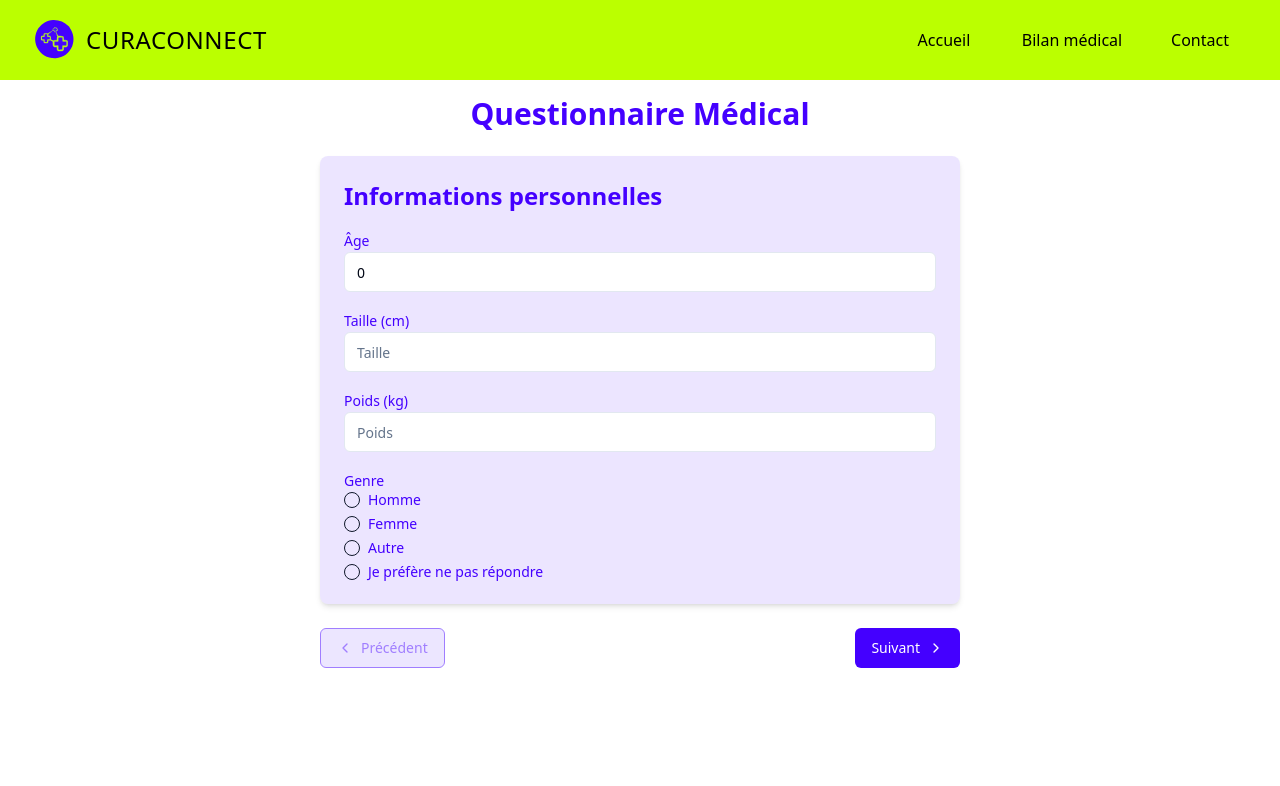
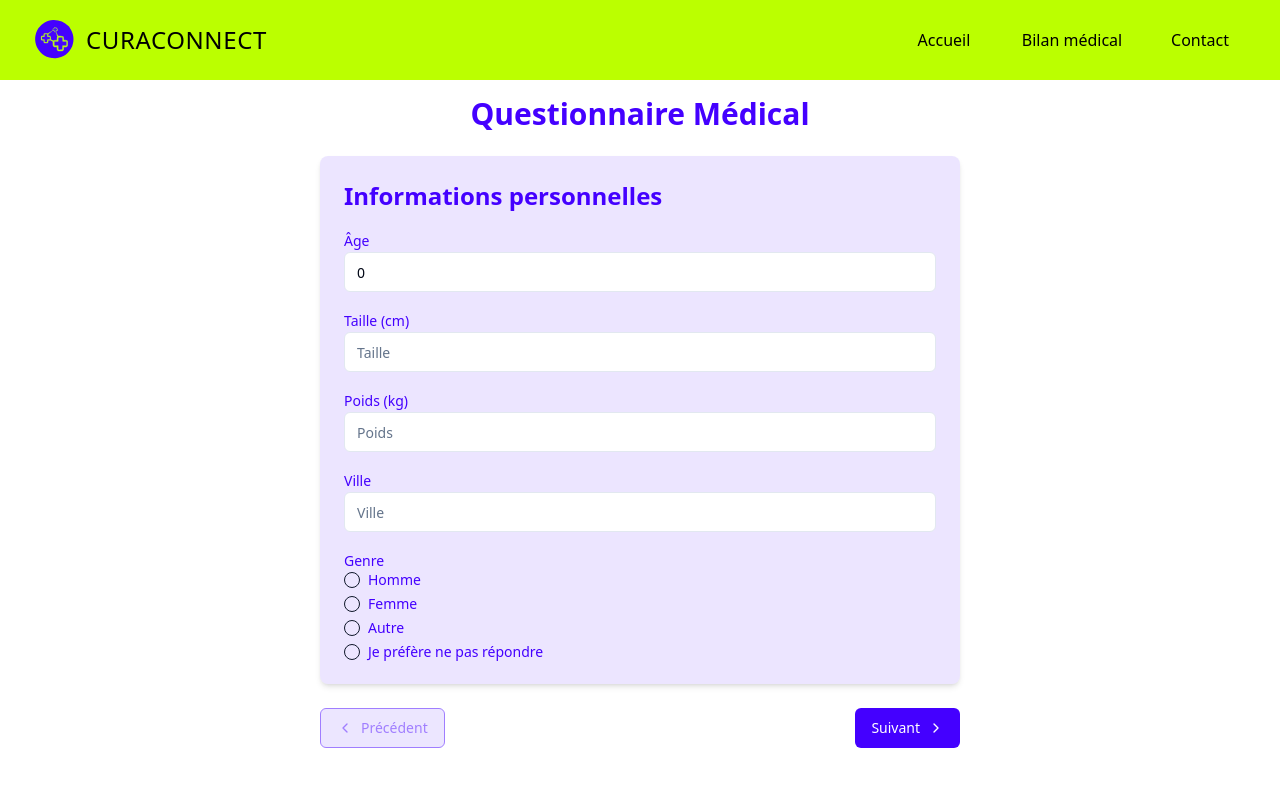
Before and after one commit to SaintenoyTom/Workshop-2024-G22, a Next.js app: page /form in a window 1280 px wide. Shown: the top 786 px of the page. Built offline with nearby package versions, Linux system fonts and the light colour scheme.

Commit message:
Ajout label ville

```diff
--- a/app/form/page.tsx
+++ b/app/form/page.tsx
@@ -17,13 +17,13 @@ export default function MedicalQuestionnaireCarousel() {
     height: '',
     weight: '',
     gender: '',
+    ville: '',
     symptoms: [] as string[],
     customSymptom: '',
   })
   const [diagnosis, setDiagnosis] = useState('')
   const [advice, setAdvice] = useState('')
   const [checkup, setCheckup] = useState('')
-  const [ville, setVille] = useState('')
   const [recommendations, setRecommendations] = useState<string[]>([])
 
   const [termsAccepted, setTermsAccepted] = useState(false);
@@ -77,7 +77,6 @@ export default function MedicalQuestionnaireCarousel() {
     setAdvice("Vous pouvez prendre deux jours de repos.")
     setCheckup("Il est recommandé d'effectuer un dépistage contre le cancer du sein ainsi qu'une injection du vaccin contre le tétanos.")
     setRecommendations(["Médecin généraliste", "néurologue", "Médecin du sport"])
-    setVille("paris") // Remplacer par la valeur saisie par l'utilisateur
     setCurrentSlide(currentSlide + 1)
   }
 
@@ -107,6 +106,10 @@ export default function MedicalQuestionnaireCarousel() {
       <div>
         <Label htmlFor="weight" className="text-[#4400ff]">Poids (kg)</Label>
         <Input id="weight" name="weight" value={formData.weight} onChange={handleInputChange} placeholder="Poids" />
+      </div>
+      <div>
+        <Label htmlFor="weight" className="text-[#4400ff]">Ville</Label>
+        <Input id="ville" name="ville" value={formData.ville} onChange={handleInputChange} placeholder="Ville" />
       </div>
       <div>
         <Label className="text-[#4400ff]">Genre</Label>
@@ -198,7 +201,7 @@ export default function MedicalQuestionnaireCarousel() {
             <TableRow key={rec}>
               <TableCell className="text-[#4400ff]/80">{rec}</TableCell>
               <TableCell>
-                <a href={`https://www.doctolib.fr/${normalizeString(rec)}/${normalizeString(ville)}`}
+                <a href={`https://www.doctolib.fr/${normalizeString(rec)}/${normalizeString(formData.ville)}`}
                   target="_blank"
                   rel="noopener noreferrer"
                   className="text-[#4400ff] hover:text-[#4400ff] underline font-medium hover:font-bold px-4 leading-[1.2] tracking-wide hover:tracking-normal transition-all duration-200"
```
